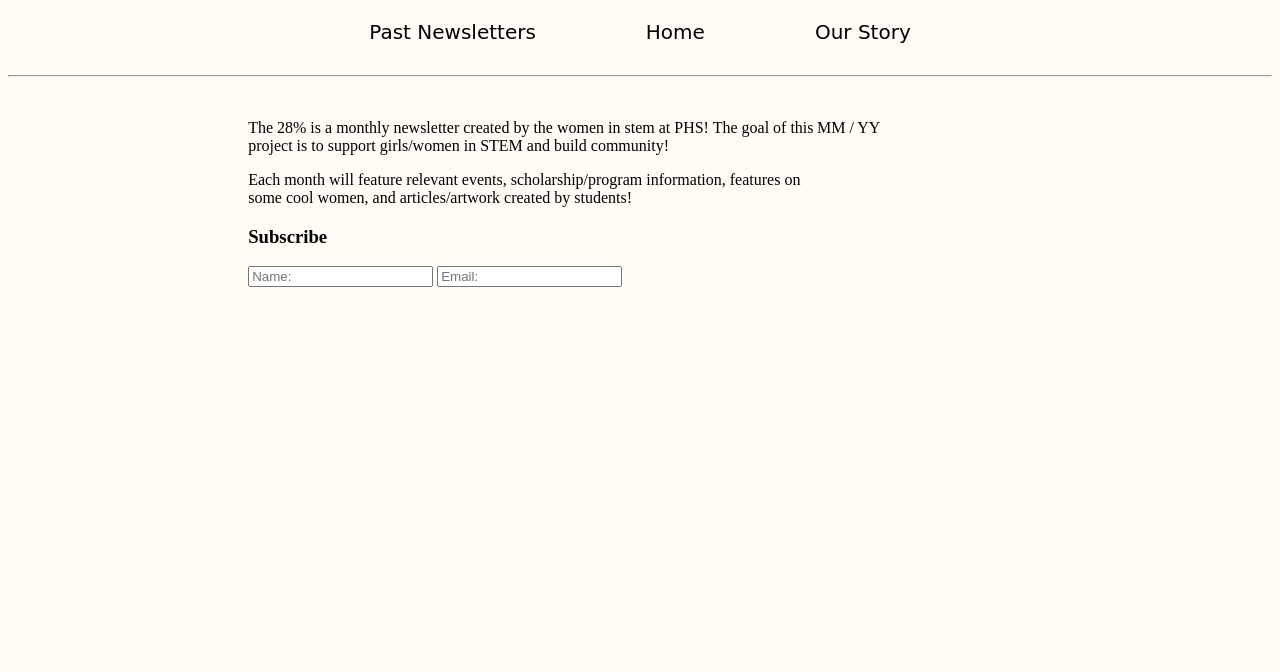
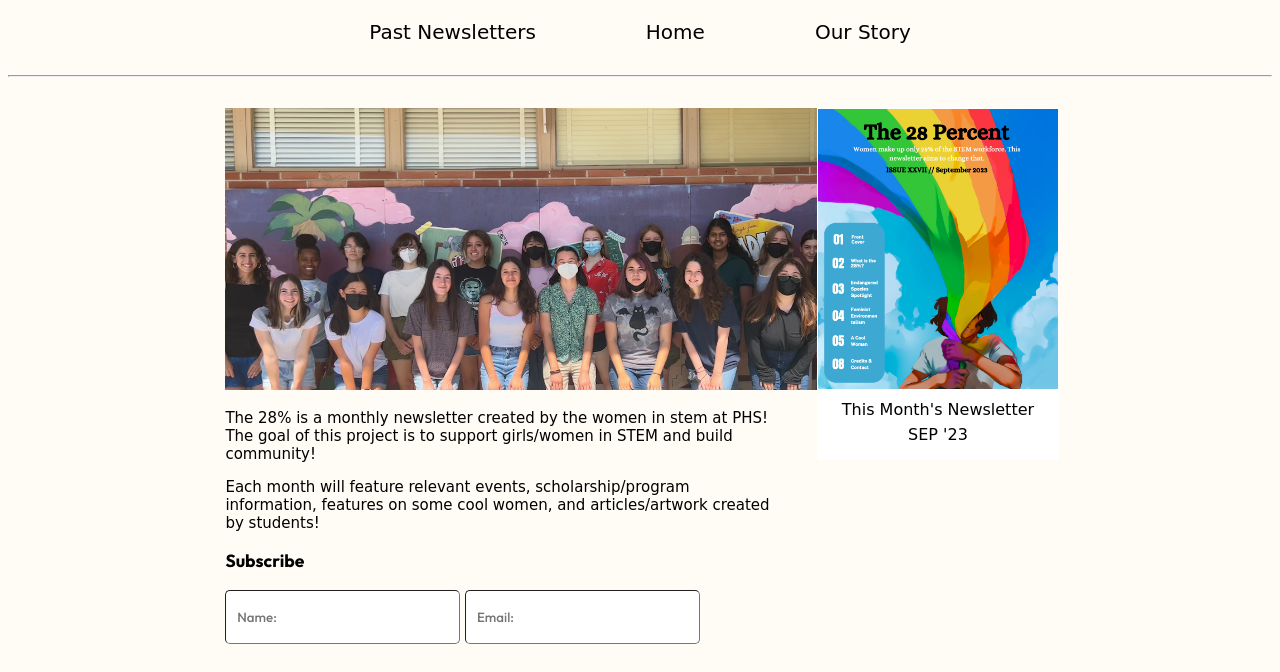
Before and after one commit to msorret/28-percent-website, a plain HTML site: page index.html in a window 1280 px wide. Shown: the part 128-800 px from the top of the page. Drawn offline with Linux system fonts and the light colour scheme; a web font is replaced by a local one.

Commit message:
second commit

```diff
--- a/index.html
+++ b/index.html
@@ -3,6 +3,8 @@
     <link rel="stylesheet" type="text/css" href="style.css">
 </head>
 <html>
+
+
     <h1 class = "title">THE 28 PERCENT</h1>
 
     <div class = "navbar">
@@ -17,19 +19,22 @@
     <div class = "grid-body">
 
         <div class = "left-hand">
-            <img src = "">
+            <img class = "landscape-photo" src = "/assets/teamphoto.png">
             <p> The 28% is a monthly newsletter created by the women in stem at PHS! The goal of this project is to support girls/women in STEM and build community! </p>
             <p> Each month will feature relevant events, scholarship/program information, features on some cool women, and articles/artwork created by students! </p>
             <h3> Subscribe </h3>
             <form>
-                <input type="text" placeholder="Name:">
-                <input type="text" placeholder="Email:">
+                <input class = "input-box" type="text" placeholder="Name:">
+                <input class = "input-box" type="text" placeholder="Email:">
             </form>
         </div>
 
         <div class = "right-hand">
-            <img src = "">
-            <p> MM / YY</p>
+            <div class = "newsletter-div">
+            <img class = "cover-photo" src = "assets/SeptemberCover.png">
+            <p class = "cover-title"> This Month's Newsletter</p>
+            <p class = "cover-title"> SEP '23</p>
+            </div>
         </div>
 
 
--- a/style.css
+++ b/style.css
@@ -12,8 +12,11 @@ body {
   font-size: 100px;
 }
 
+
+
 .navbar {
   display: flex;
+  color: black;
   flex-direction: row;
   justify-content: center;
   margin: auto;
@@ -48,9 +51,60 @@ a:active { text-decoration: none; }
 }
 
 .left-hand {
-  width: 50%;
+  padding-top: 2%;
+  padding-right: 4%;
+  width: 48%;
+  color: black;
+  font-family: 'Original Surfer', cursive;
+  font-size: 15px;
 }
 
 .right-hand {
+  padding-top: 2%;
+  padding-right: 2%;
   width: 30%;
+
 }
+
+.landscape-photo {
+  width: 650px;
+  height: 282px;
+  object-fit: cover;
+}
+
+
+
+.newsletter-div {
+  width: 240px;
+  height: 350px;
+  border: white;
+  border-style: solid;
+  border-width: 1px;
+  background-color: white;
+  line-height: 60%;
+}
+
+.cover-photo {
+    width: 240px;
+    height: 280px;
+    object-fit: cover;
+}
+
+.cover-title {
+  text-align: center;
+  font-family: 'Original Surfer', cursive;
+}
+
+.input-box {
+  color: white;
+  height: 50px;
+  width: 220px;
+  border-radius: 5px;
+  border-width: 0.5px;
+  font-family: 'Outfit', sans-serif;
+  padding-left: 2%;
+}
+
+h3 {
+  font-family: 'Outfit', sans-serif;
+}
```
Also changed, not shown: ourstory.html (+10 -0 lines), pastnewsletters.html (+9 -0 lines).
